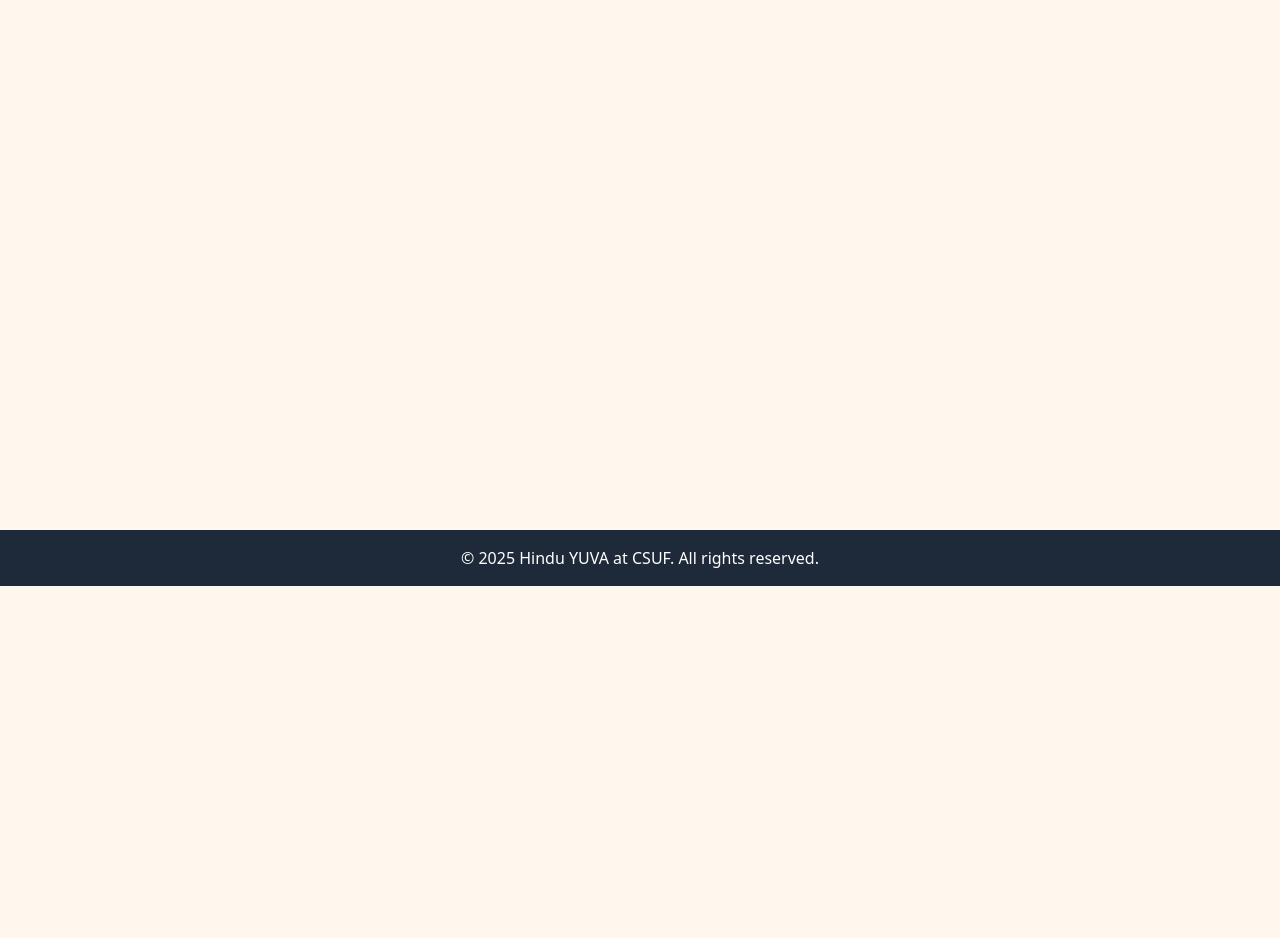
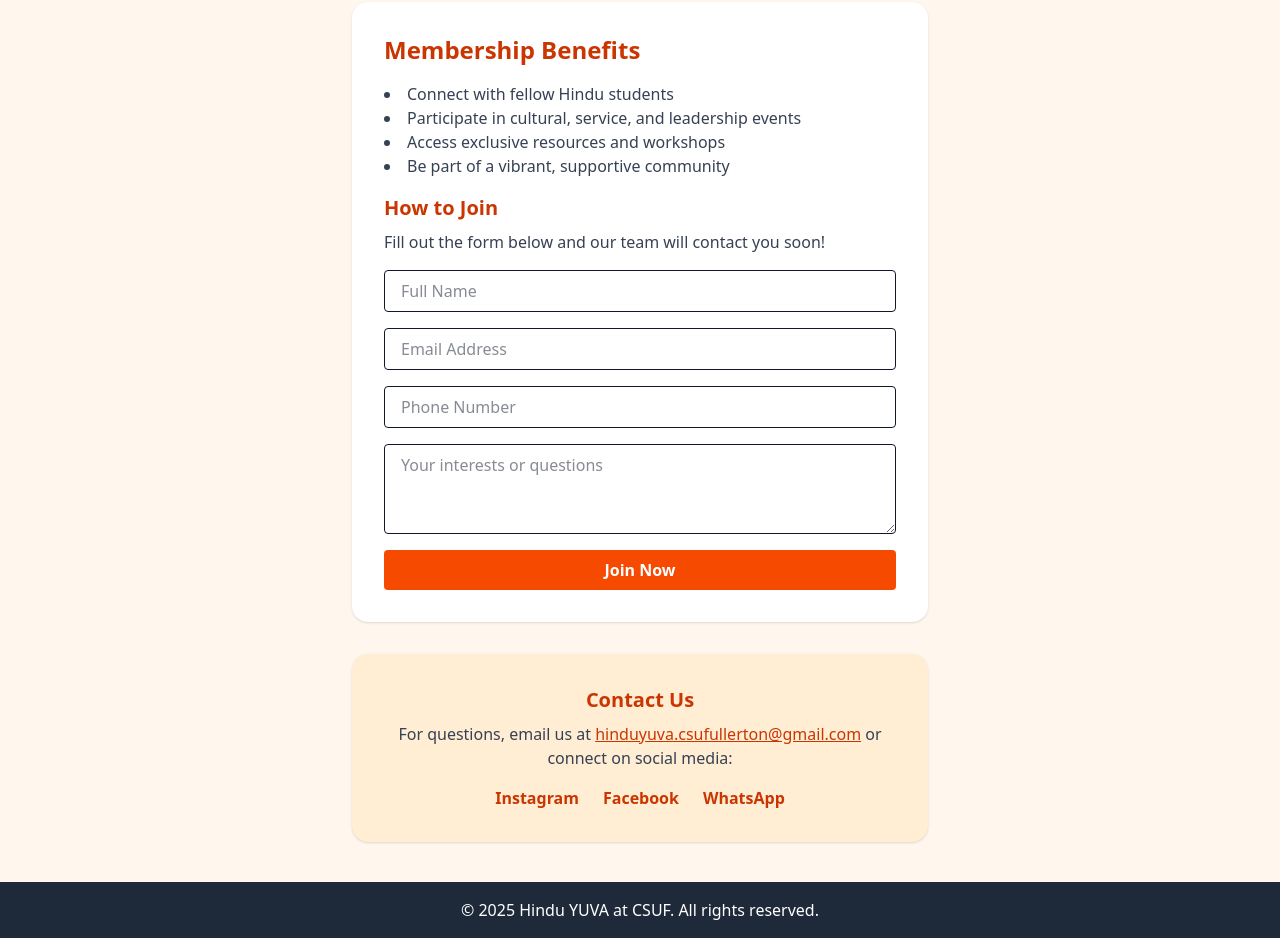
Before and after one commit to MYASHWANTHREDDY/HINDU-YUVA, a React (Vite) app: page /join in a window 1280 px wide. Shown: the part 320-1258 px from the top of the page. Before the commit the page ends 906 px from the top, so only its background shows below. Built offline with nearby package versions, Linux system fonts and the light colour scheme.

Commit message:
Join Us page updated

```diff
--- a/src/pages/Join.jsx
+++ b/src/pages/Join.jsx
@@ -1,7 +1,79 @@
+import { useState } from "react";
+
 function Join() {
+  const ENDPOINT = "https://v1.nocodeapi.com/hinduyuva_csuf/google_sheets/SryTjojDbvjsnBhb?tabId=Sheet1";
+  const [form, setForm] = useState({ name: "", email: "", phone: "", interests: "" });
+  const [submitted, setSubmitted] = useState(false);
+  const [error, setError] = useState("");
+  const [loading, setLoading] = useState(false);
+
+  const handleChange = (e) => {
+    setForm({ ...form, [e.target.name]: e.target.value });
+  };
+
+  const handleSubmit = async (e) => {
+    e.preventDefault();
+    setError("");
+    setLoading(true);
+    try {
+      const body = [[form.name, form.email, form.phone, form.interests]];
+      console.log('Submitting to NoCodeAPI:', JSON.stringify(body));
+      const response = await fetch(ENDPOINT, {
+        method: "POST",
+        headers: { "Content-Type": "application/json" },
+        body: JSON.stringify(body),
+      });
+      if (response.ok) {
+        setSubmitted(true);
+        setForm({ name: "", email: "", phone: "", interests: "" });
+      } else {
+        const errorText = await response.text();
+        setError(`Submission failed. Response: ${errorText}`);
+      }
+    } catch (err) {
+      setError(`Network or code error: ${err.message || err}`);
+    }
+    setLoading(false);
+  };
+
   return (
-  <div className="pt-[200px] p-10 min-h-screen bg-orange-50">
-  <h1 className="text-2xl font-bold text-center mx-auto">Join Page</h1>
+    <div className="pt-[200px] p-10 min-h-screen bg-orange-50 flex flex-col items-center">
+      <h1 className="text-4xl font-bold text-center mb-8 text-orange-700">Join Hindu YUVA at CSUF</h1>
+      <div className="max-w-xl w-full bg-white rounded-2xl shadow p-8 mb-8">
+        <h2 className="text-2xl font-bold text-orange-700 mb-4">Membership Benefits</h2>
+        <ul className="list-disc list-inside text-gray-700 mb-4">
+          <li>Connect with fellow Hindu students</li>
+          <li>Participate in cultural, service, and leadership events</li>
+          <li>Access exclusive resources and workshops</li>
+          <li>Be part of a vibrant, supportive community</li>
+        </ul>
+        <h2 className="text-xl font-bold text-orange-700 mb-2">How to Join</h2>
+        <p className="text-gray-700 mb-4">Fill out the form below and our team will contact you soon!</p>
+        <form className="flex flex-col gap-4" onSubmit={handleSubmit}>
+          <input type="text" name="name" value={form.name} onChange={handleChange} placeholder="Full Name" required className="border rounded px-4 py-2" />
+          <input type="email" name="email" value={form.email} onChange={handleChange} placeholder="Email Address" required className="border rounded px-4 py-2" />
+          <input type="tel" name="phone" value={form.phone} onChange={handleChange} placeholder="Phone Number" required className="border rounded px-4 py-2" />
+          <textarea name="interests" value={form.interests} onChange={handleChange} placeholder="Your interests or questions" rows={3} className="border rounded px-4 py-2" />
+          <button type="submit" className="bg-orange-600 text-white font-bold py-2 px-6 rounded hover:bg-orange-700 transition" disabled={loading}>
+            {loading ? "Submitting..." : "Join Now"}
+          </button>
+        </form>
+        {submitted && (
+          <div className="mt-4 text-green-600 font-bold">Thank you for joining! We will contact you soon.</div>
+        )}
+        {error && (
+          <div className="mt-4 text-red-600 font-bold">{error}</div>
+        )}
+      </div>
+      <div className="max-w-xl w-full bg-orange-100 rounded-2xl shadow p-8 text-center">
+        <h2 className="text-xl font-bold text-orange-700 mb-2">Contact Us</h2>
+        <p className="text-gray-700 mb-4">For questions, email us at <a href="mailto:hinduyuva.csufullerton@gmail.com" className="text-orange-700 underline">hinduyuva.csufullerton@gmail.com</a> or connect on social media:</p>
+        <div className="flex justify-center gap-6">
+          <a href="https://www.instagram.com/hinduyuva_csuf/" target="_blank" rel="noopener noreferrer" className="text-orange-700 font-bold hover:text-orange-800">Instagram</a>
+          <a href="#" className="text-orange-700 font-bold hover:text-orange-800">Facebook</a>
+          <a href="https://chat.whatsapp.com/BXqWtIOTWIl9Ud8TYDL7Hm" target="_blank" rel="noopener noreferrer" className="text-orange-700 font-bold hover:text-orange-800">WhatsApp</a>
+        </div>
+      </div>
     </div>
   );
 }
```
